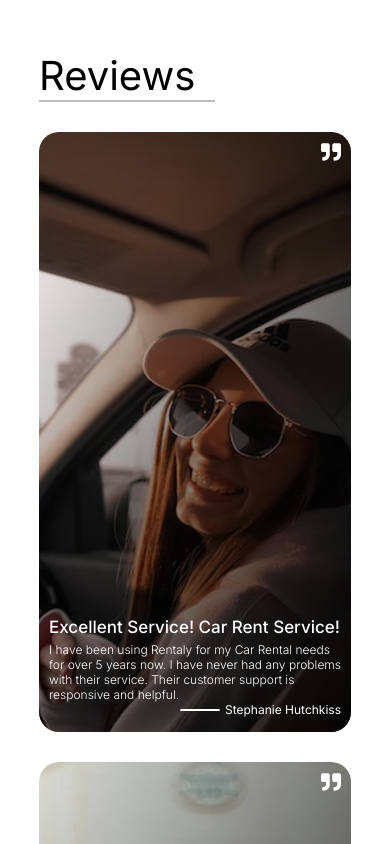
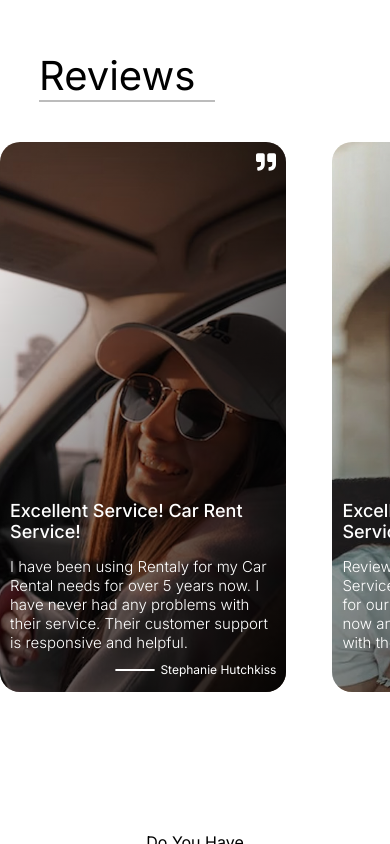
Before and after one commit to Abiola-Emmanuel/car-rently, a Next.js app: page / in a window 390 px wide. Shown: the part 3640-4484 px from the top of the page. Built offline with nearby package versions, Linux system fonts and the light colour scheme.

Commit message:
made review section responsive for mobile view

```diff
--- a/src/app/globals.css
+++ b/src/app/globals.css
@@ -973,12 +973,45 @@ footer {
   }
 
   .review {
+    flex-direction: row;
+    align-items: center;
+    overflow-x: auto;
+    flex-wrap: nowrap;
+    padding: 10px 16px;
+    scroll-snap-type: x mandatory;
+    -webkit-overflow-scrolling: touch;
+    justify-content: flex-start;
+  }
+
+  .rv-text {
+    display: flex;
     flex-direction: column;
+    gap: 10px;
+  }
+
+  .rv-text h3 {
+    font-size: 18px;
+  }
+
+  .reviewing {
+    font-size: 15px;
+  }
+
+  .review::-webkit-scrollbar {
+    height: 6px;
+  }
+
+  .review::-webkit-scrollbar-thumb {
+    background: rgba(0, 0, 0, 0.12);
+    border-radius: 3px;
   }
 
   .rv {
     width: 80%;
-    height: 600px;
+    height: 550px;
+    flex: 0 0 80%;
+    scroll-snap-align: start;
+    margin-right: 16px;
   }
 
   .main-questions {
```
